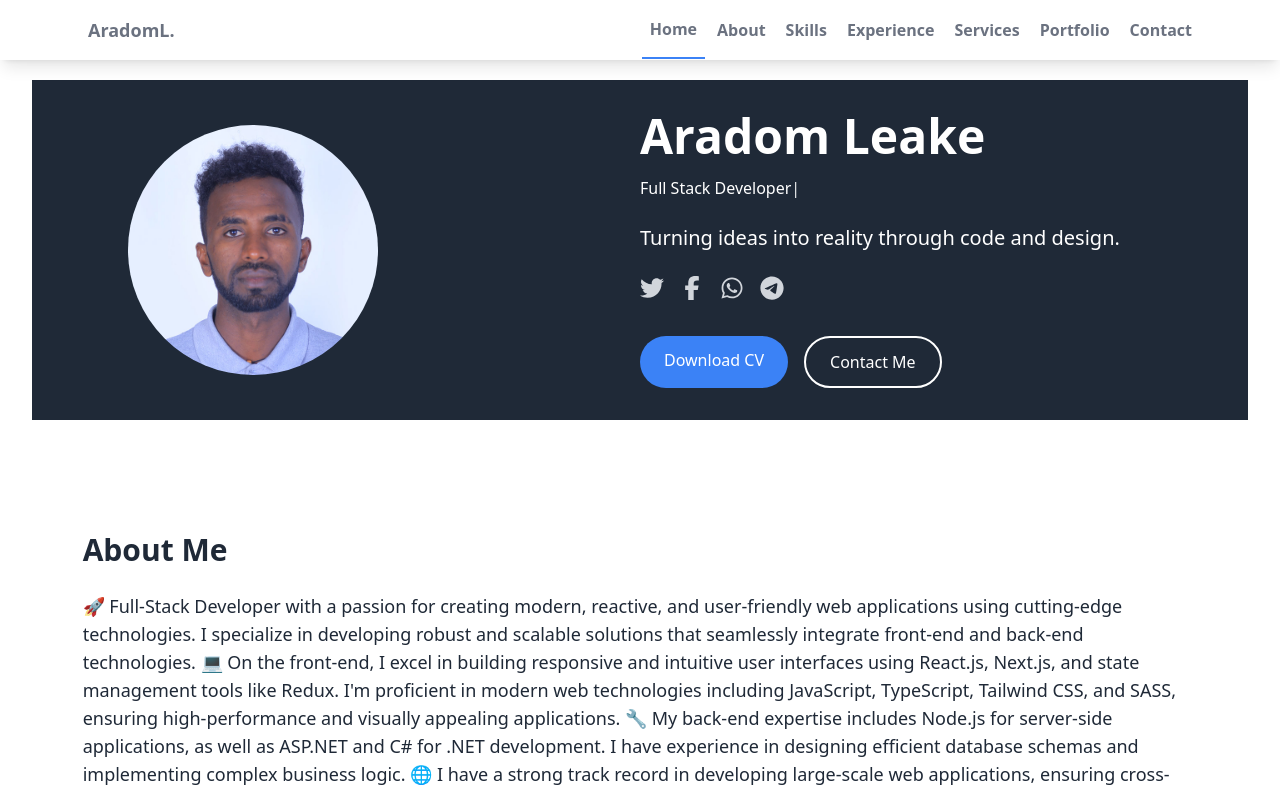
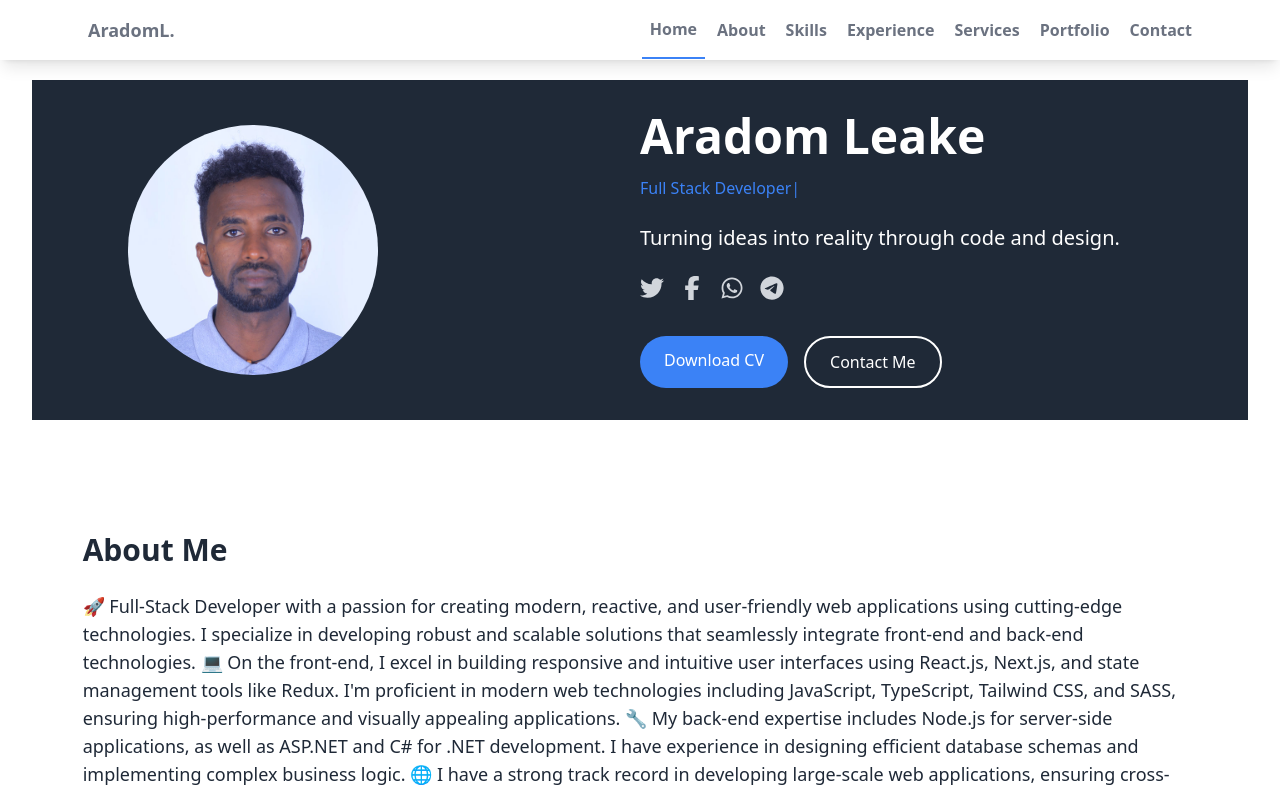
Before and after one commit to aredom/aradom-portfolio, a Next.js app: page / in a window 1280 px wide. Shown: the top 793 px of the page. Built offline with nearby package versions, Linux system fonts and the light colour scheme.

Commit message:
Update hero.js

```diff
--- a/app/components/hero.js
+++ b/app/components/hero.js
@@ -22,7 +22,7 @@ export default function Hero() {
           </div>
           <div className="md:w-1/2 text-center md:text-left">
             <h1 className="text-4xl md:text-5xl font-bold mb-4">Aradom Leake</h1>
-            <div className="h-8 mb-4">
+            <div className="h-8 mb-4 text-blue-500">
               <TypedText strings=" Web Developer, Full Stack Developer, Web Designer, Apps Designer, Apps Developer" />
             </div>
             <p className="text-xl mb-6">Turning ideas into reality through code and design.</p>
```
